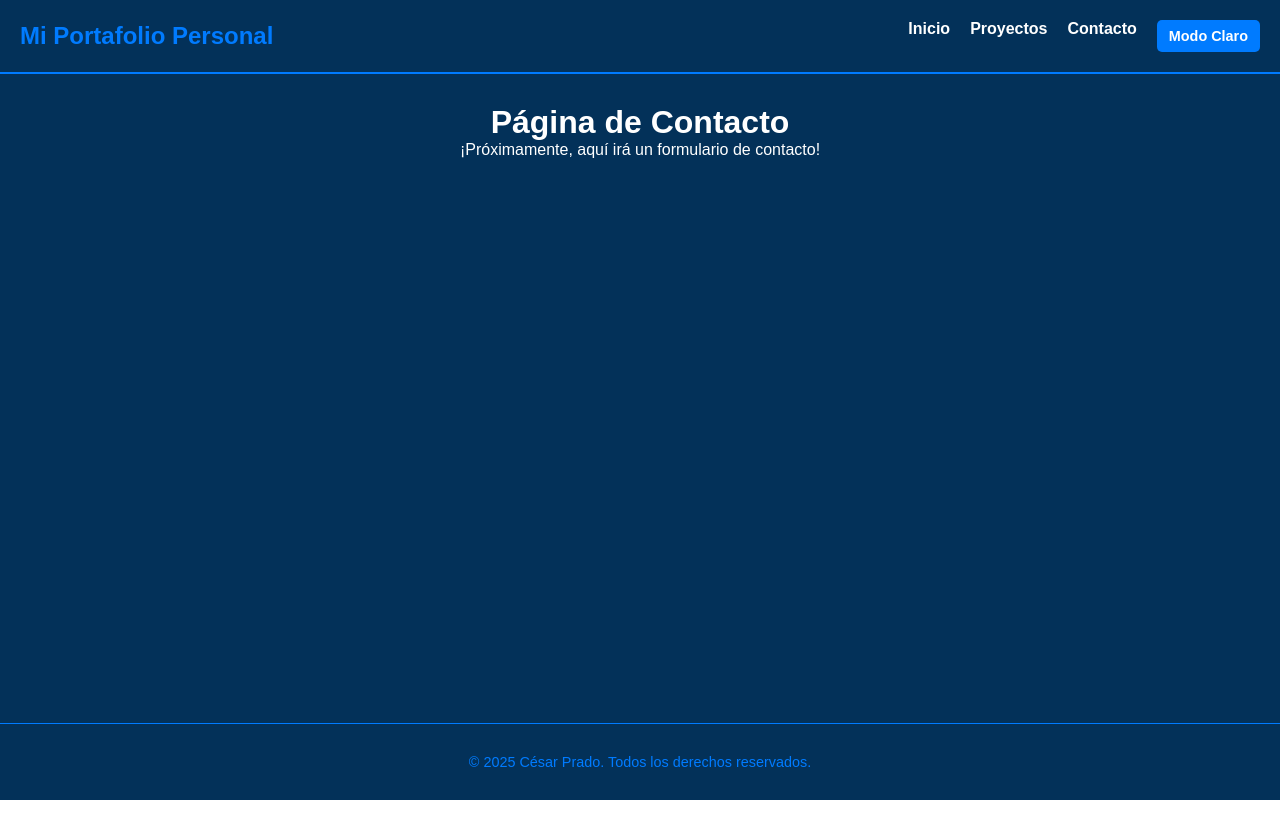
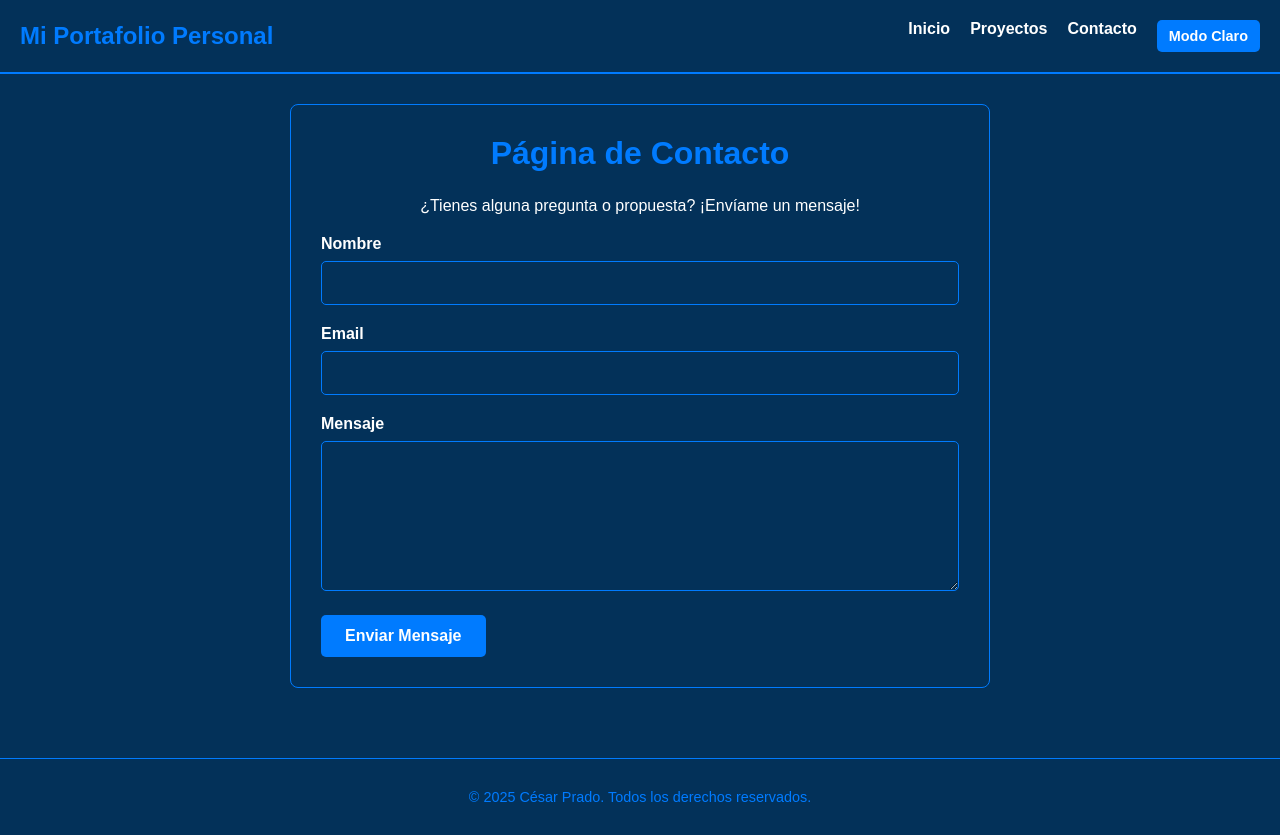
Before and after one commit to CesarPPrado/mi-portafolio-react, a React (Vite) app: page /contacto in a window 1280 px wide. Before the commit the page ends 800 px from the top, so only its background shows below. Built offline with nearby package versions, Linux system fonts and the light colour scheme.

Commit message:
Feat: Implementar formulario de contacto funcional con localStorage

```diff
--- a/src/pages/Contacto.jsx
+++ b/src/pages/Contacto.jsx
@@ -1,9 +1,125 @@
 // src/pages/Contacto.jsx
+import { useState, useEffect } from 'react'; // 1. Importar useEffect
+import styles from './Contacto.module.css';
+
+const LOCAL_STORAGE_KEY = 'contactFormData'; // Definimos una llave
+
 function Contacto() {
+
+  // 2. Al iniciar, el estado se carga desde localStorage si existe
+  const [formData, setFormData] = useState(() => {
+    const savedData = localStorage.getItem(LOCAL_STORAGE_KEY);
+    return savedData ? JSON.parse(savedData) : { name: '', email: '', message: '' };
+  });
+
+  const [isLoading, setIsLoading] = useState(false);
+  const [statusMessage, setStatusMessage] = useState({ text: '', type: '' });
+
+  // 3. Este "efecto" se ejecuta CADA VEZ que 'formData' cambia
+  useEffect(() => {
+    // Guarda el estado actual en localStorage en cada tecleo
+    localStorage.setItem(LOCAL_STORAGE_KEY, JSON.stringify(formData));
+  }, [formData]); // Se dispara solo cuando 'formData' cambia
+
+  const handleChange = (e) => {
+    const { name, value } = e.target;
+    setFormData(prevState => ({
+      ...prevState,
+      [name]: value,
+    }));
+  };
+
+  const handleSubmit = async (e) => {
+    e.preventDefault();
+    setIsLoading(true);
+    setStatusMessage({ text: 'Enviando...', type: '' });
+
+    try {
+      const response = await fetch(`${import.meta.env.VITE_API_URL}/api/contact`, {
+        method: 'POST',
+        headers: { 'Content-Type': 'application/json' },
+        body: JSON.stringify(formData),
+      });
+
+      const result = await response.json();
+
+      if (response.ok) {
+        setStatusMessage({ text: result.message, type: 'success' });
+
+        // 4. Limpiar el formulario Y localStorage después del éxito
+        setFormData({ name: '', email: '', message: '' });
+        localStorage.removeItem(LOCAL_STORAGE_KEY); // Limpieza explícita
+
+      } else {
+        throw new Error(result.message || 'Error al enviar el mensaje.');
+      }
+
+    } catch (error) {
+      setStatusMessage({ text: error.message, type: 'error' });
+    } finally {
+      setIsLoading(false);
+    }
+  };
+
+  // ... (tu JSX del 'return' sigue siendo exactamente el mismo) ...
   return (
-    <div className="page-title">
-      <h1>Página de Contacto</h1>
-      <p>¡Próximamente, aquí irá un formulario de contacto!</p>
+    <div className={styles.contactContainer}>
+      <h1 className={styles.pageTitle}>Página de Contacto</h1>
+      <p style={{ textAlign: 'center', marginBottom: '20px' }}>
+        ¿Tienes alguna pregunta o propuesta? ¡Envíame un mensaje!
+      </p>
+
+      <form onSubmit={handleSubmit}>
+        <div className={styles.formGroup}>
+          <label htmlFor="name">Nombre</label>
+          <input
+            type="text"
+            id="name"
+            name="name"
+            className={styles.formInput}
+            value={formData.name}
+            onChange={handleChange}
+            required
+          />
+        </div>
+
+        <div className={styles.formGroup}>
+          <label htmlFor="email">Email</label>
+          <input
+            type="email"
+            id="email"
+            name="email"
+            className={styles.formInput}
+            value={formData.email}
+            onChange={handleChange}
+            required
+          />
+        </div>
+
+        <div className={styles.formGroup}>
+          <label htmlFor="message">Mensaje</label>
+          <textarea
+            id="message"
+            name="message"
+            className={styles.formTextarea}
+            value={formData.message}
+            onChange={handleChange}
+            required
+          ></textarea>
+        </div>
+
+        <button type="submit" className={styles.formButton} disabled={isLoading}>
+          {isLoading ? 'Enviando...' : 'Enviar Mensaje'}
+        </button>
+      </form>
+
+      {statusMessage.text && (
+        <p className={`${styles.statusMessage} ${
+            statusMessage.type === 'success' ? styles.statusSuccess : styles.statusError
+          }`}>
+          {statusMessage.text}
+        </p>
+      )}
     </div>
   );
 }
--- /dev/null
+++ b/src/pages/Contacto.module.css
@@ -0,0 +1,80 @@
+/* src/pages/Contacto.module.css */
+
+.contactContainer {
+  max-width: 700px;
+  margin: 30px auto;
+  padding: 30px;
+  background-color: var(--color-terciario);
+  border: 1px solid var(--color-borde);
+  border-radius: 8px;
+  box-shadow: var(--shadow-card);
+}
+
+.pageTitle {
+  text-align: center;
+  color: var(--color-primario);
+  margin-bottom: 25px;
+}
+
+.formGroup {
+  margin-bottom: 20px;
+}
+
+.formGroup label {
+  display: block;
+  margin-bottom: 8px;
+  font-weight: bold;
+  color: var(--color-texto-principal);
+}
+
+.formInput,
+.formTextarea {
+  width: 100%;
+  padding: 12px;
+  border: 1px solid var(--color-borde);
+  border-radius: 5px;
+  background-color: var(--color-secundario);
+  color: var(--color-texto-principal);
+  font-size: 1rem;
+}
+
+.formTextarea {
+  min-height: 150px;
+  resize: vertical;
+}
+
+.formButton {
+  display: inline-block;
+  background-color: var(--color-primario);
+  color: var(--color-texto-secundario);
+  padding: 12px 24px;
+  text-decoration: none;
+  font-weight: bold;
+  border-radius: 5px;
+  border: none;
+  cursor: pointer;
+  font-size: 1rem;
+  transition: transform 0.2s ease-in-out;
+}
+
+.formButton:hover {
+  transform: scale(1.05);
+}
+
+.formButton:disabled {
+  background-color: var(--color-borde);
+  cursor: not-allowed;
+}
+
+/* Mensajes de estado (éxito o error) */
+.statusMessage {
+  text-align: center;
+  margin-top: 20px;
+  font-weight: bold;
+}
+.statusSuccess {
+  color: var(--color-primario);
+}
+.statusError {
+  color: #e74c3c; /* Un color de error estándar */
+}
```
